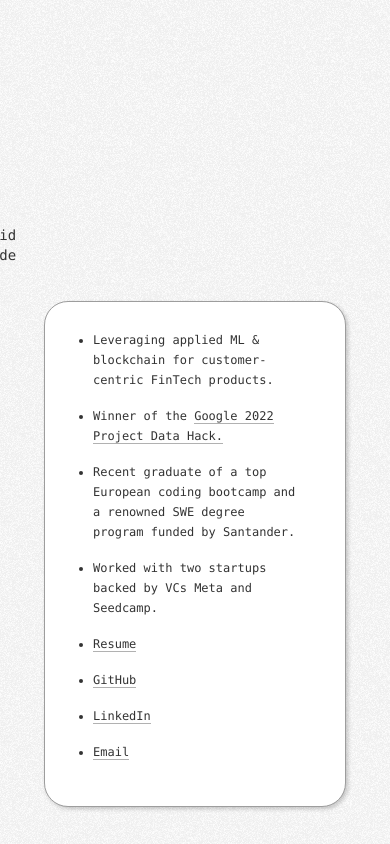
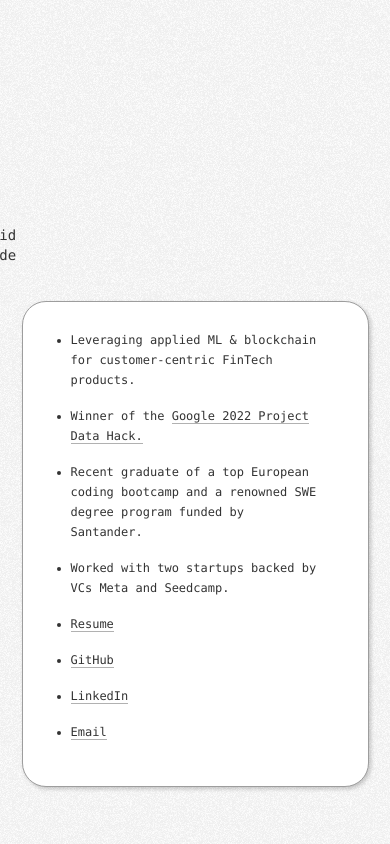
Before and after one commit to davidmeadejr/personal-website, a React (Create React App) app: page / in a window 390 px wide. Shown: the top 844 px of the page. Built offline with nearby package versions, Linux system fonts and the light colour scheme.

Commit message:
Fix: Styling

```diff
--- a/src/App.css
+++ b/src/App.css
@@ -91,7 +91,7 @@ a:hover {
   }
 
   .content {
-    max-width: 300px;
+    max-width: 345px;
     padding-left: 0rem;
     padding-right: 0rem;
   }
```
